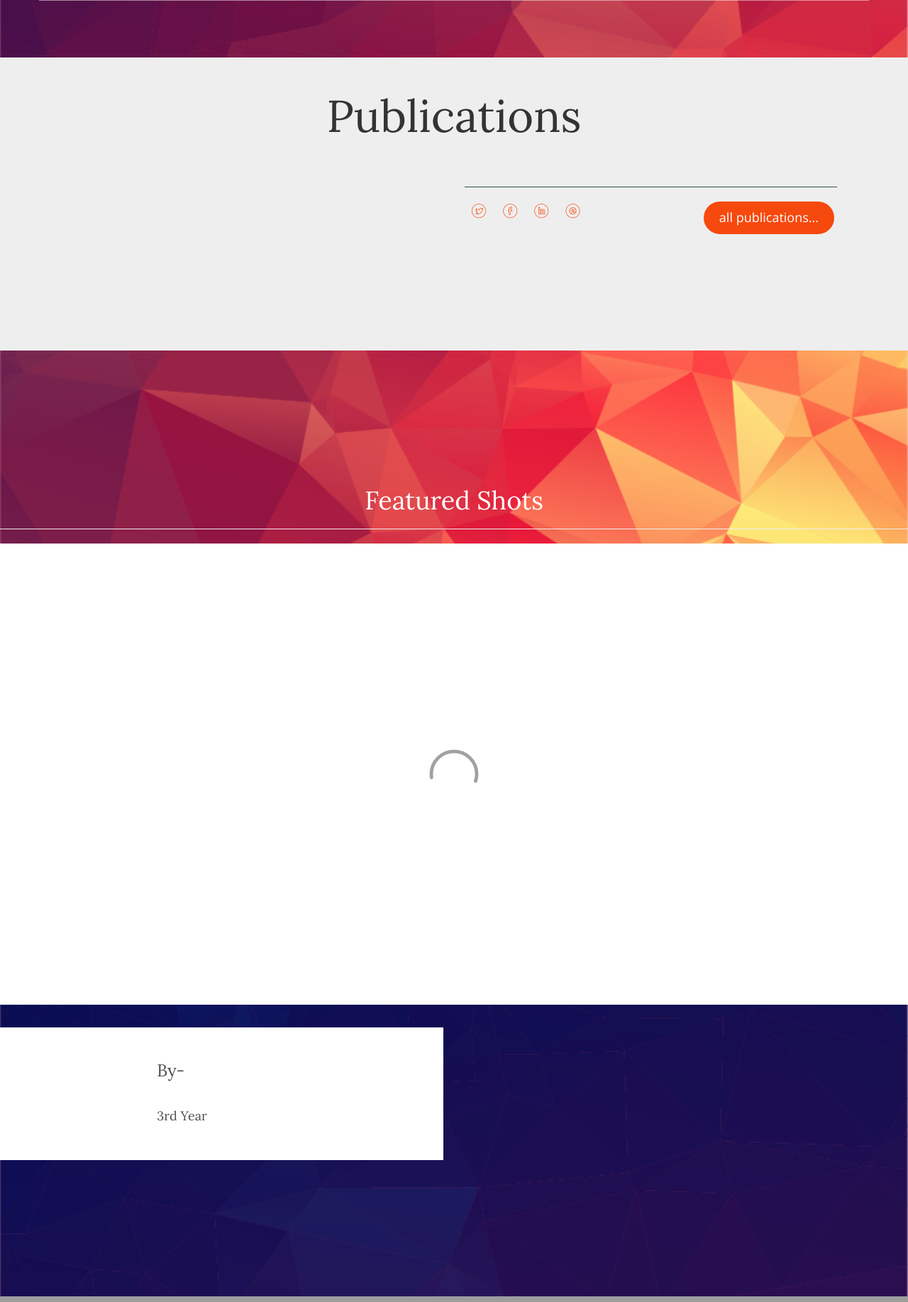
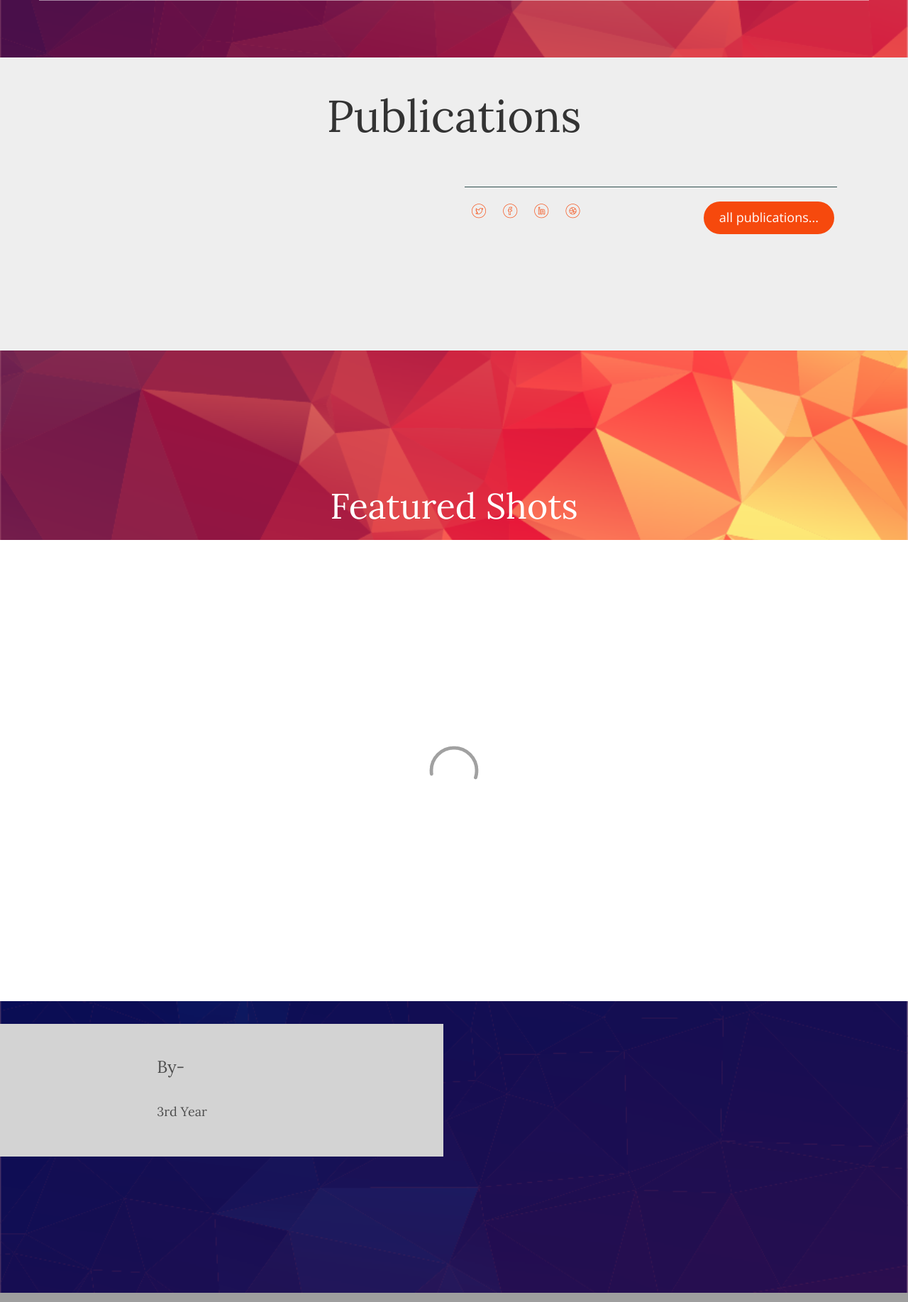
Before and after one commit to disconnect101/Srijan_website, a Django app: template main/templates/main/home.html in a window 1280 px wide. Shown: the part 2014-3849 px from the top of the page at 71% size. Run offline with Django 3.2, Linux system fonts and the light colour scheme; the template is opened without the code that fills it, so the values that code supplies are empty; parts of the project's set-up code (start-up, migrations or seed data) failed here and were passed over; some libraries are stand-ins or nearby versions; some web fonts are replaced; grey boxes are pictures that could not be loaded.

Commit message:
finishings

```diff
--- a/main/templates/main/home.html
+++ b/main/templates/main/home.html
@@ -583,8 +583,8 @@
 
 		<section style="margin-bottom: 10em;margin-top: 10em;">
 			<div class="colorlib-container">
-				<h1 class="custom-text text-center">Featured Shots</h1>
-				<hr>
+				<h1 style="font-size: 50px" class="custom-text text-center">Featured Shots</h1>
+
 
                 <aside id="colorlib-hero">
                     <div class="flexslider">
@@ -604,7 +604,7 @@
 
 
                             <div class="row" style="width: 100%">
-                                 <div  class="col-lg-5" style="padding: 1.5em;display: block;width: 50%;margin:2em auto;background-color: white">
+                                 <div  class="col-lg-5" style="padding: 1.5em;display: block;width: 50%;margin:2em auto;background-color: lightgrey">
                                     <div class="col-lg-4">
                                         <img src="{{ contributor.image.url }}"  style="width: 100%">
                                     </div>
```
